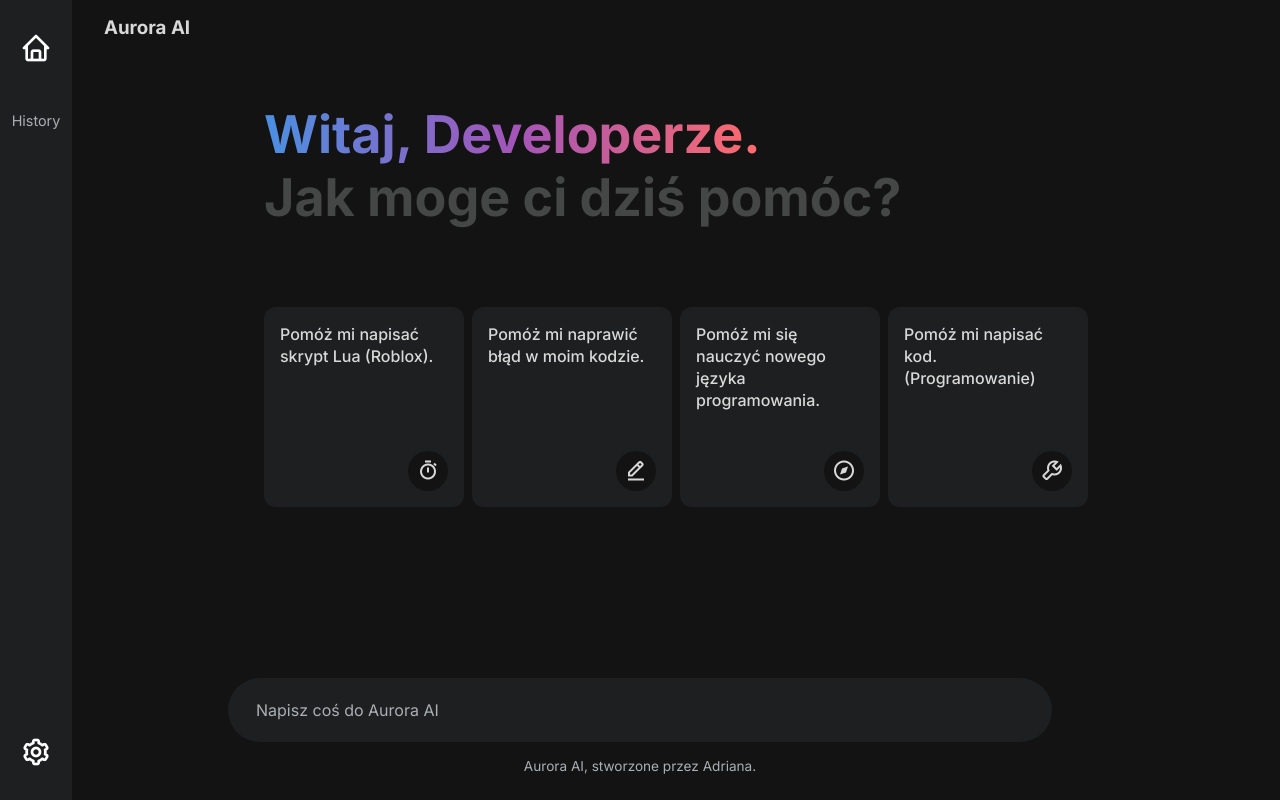
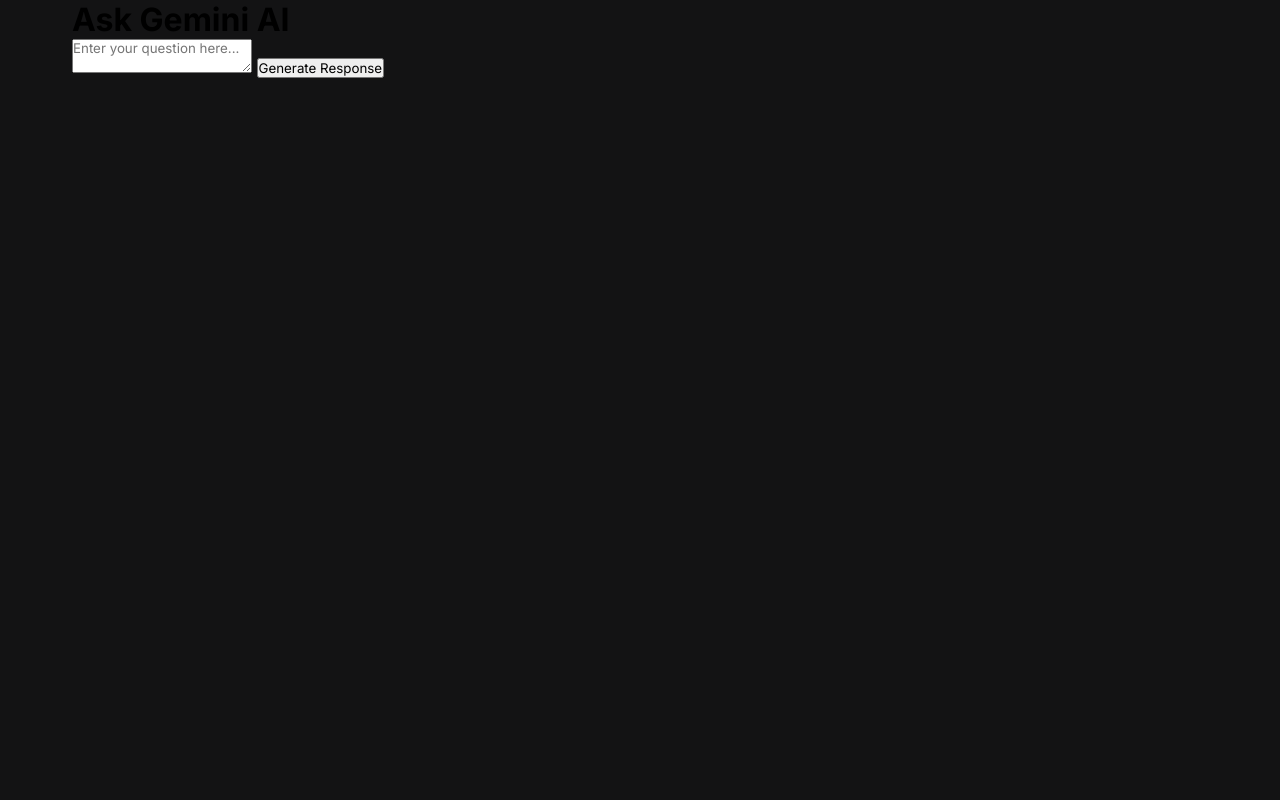
Before and after one commit to adrianekdev/AuroraAI.github.io, a plain HTML site: page index.html in a window 1280 px wide. Drawn offline with nearby package versions, Linux system fonts and the light colour scheme.

Commit message:
Update index.html

```diff
--- a/index.html
+++ b/index.html
@@ -1,111 +1,22 @@
 <!DOCTYPE html>
 <html lang="en">
-
 <head>
     <meta charset="UTF-8">
     <meta name="viewport" content="width=device-width, initial-scale=1.0">
-    <link rel="stylesheet" href="https://cdnjs.cloudflare.com/ajax/libs/highlight.js/11.9.0/styles/github-dark.min.css">
-    <link href='https://unpkg.com/boxicons@2.1.4/css/boxicons.min.css' rel='stylesheet'>
+    <title>Wave GPT</title>
     <link rel="stylesheet" href="style.css">
-    <title>Aurora AI</title>
+<link rel="stylesheet" href="https://cdnjs.cloudflare.com/ajax/libs/highlight.js/11.9.0/styles/atom-one-dark.min.css">
 </head>
-
 <body>
-
-    <nav class="navbar">
-        <h3 class="navbar__logo">Aurora AI</h3>
-        <button class="navbar__button" id="themeToggler"><i class='bx bx-sun'></i></button>
-    </nav>
-
-    <header class="header">
-        <div class="header__title">
-            <h1>Witaj, Developerze.</h1>
-            <h2>Jak moge ci dziś pomóc?</h2>
-        </div>
-        <div class="suggests">
-            <div class="suggests__item">
-                <p class="suggests__item-text">
-                    Pomóż mi napisać skrypt Lua (Roblox).
-                </p>
-                <div class="suggests__item-icon">
-                    <i class='bx bx-stopwatch'></i>
-                </div>
+    <div class="container">
+        <h1>Ask Gemini AI</h1>
+        <textarea id="promptInput" placeholder="Enter your question here..."></textarea>
+        <button id="submitBtn">Generate Response</button>
+        <div id="responseOutput">
             </div>
-            <div class="suggests__item">
-                <p class="suggests__item-text">
-                    Pomóż mi naprawić błąd w moim kodzie.
-                </p>
-                <div class="suggests__item-icon">
-                    <i class='bx bx-edit-alt'></i>
-                </div>
-            </div>
-            <div class="suggests__item">
-                <p class="suggests__item-text">
-                    Pomóż mi się nauczyć nowego języka programowania.
-                </p>
-                <div class="suggests__item-icon">
-                    <i class='bx bx-compass'></i>
-                </div>
-            </div>
-            <div class="suggests__item">
-                <p class="suggests__item-text">
-                    Pomóż mi napisać kod. (Programowanie)
-                </p>
-                <div class="suggests__item-icon">
-                    <i class='bx bx-wrench'></i>
-                </div>
-            </div>
-        </div>
-    </header>
-
-    <section class="chats"></section>
-
-    <section class="prompt">
-        <form action="#" class="prompt__form" novalidate>
-            <div class="prompt__input-wrapper">
-                <input type="text" placeholder="Napisz coś do Aurora AI" class="prompt__form-input" required>
-                <button class="prompt__form-button" id="sendButton">
-                    <i class='bx bx-send'></i>
-                </button>
-                <button class="prompt__form-button" id="deleteButton">
-                    <i class='bx bx-trash'></i>
-                </button>
-            </div>
-        </form>
-        <p class="prompt__disclaim">
-            Aurora AI, stworzone przez Adriana.
-        </p>
-    </section>
-
-    <aside class="sidebar">
-        <div class="sidebar__top">
-            <button class="sidebar__btn" id="homeBtn" title="Strona główna">
-                <i class='bx bx-home'></i>
-            </button>
-        </div>
-        <div class="sidebar__middle">
-            <div class="sidebar__history-label">History</div>
-            <ul class="sidebar__history" id="chatHistoryList"></ul>
-        </div>
-        <div class="sidebar__bottom">
-            <button class="sidebar__btn" id="settingsBtn" title="Ustawienia">
-                <i class='bx bx-cog'></i>
-            </button>
-        </div>
-    </aside>
-
-    <div id="settingsModal" class="modal hide">
-        <div class="modal__content">
-            <span id="closeSettingsModal" class="modal__close">&times;</span>
-            <h2>Ustawienia</h2>
-            <button id="toggleThemeBtn">Zmień Tryb - Jasny/Ciemny.</button>
-            <button id="clearHistoryBtn">Usuń historie czatów.</button>
-        </div>
     </div>
 
-    <script src="https://cdn.jsdelivr.net/npm/marked/marked.min.js"></script>
-    <script src="https://cdnjs.cloudflare.com/ajax/libs/highlight.js/11.9.0/highlight.min.js"></script>
+    <script src="[https://cdnjs.cloudflare.com/ajax/libs/highlight.js/11.9.0/highlight.min.js](https://cdnjs.cloudflare.com/ajax/libs/highlight.js/11.9.0/highlight.min.js)"></script>
     <script src="script.js"></script>
 </body>
-
 </html>
```
